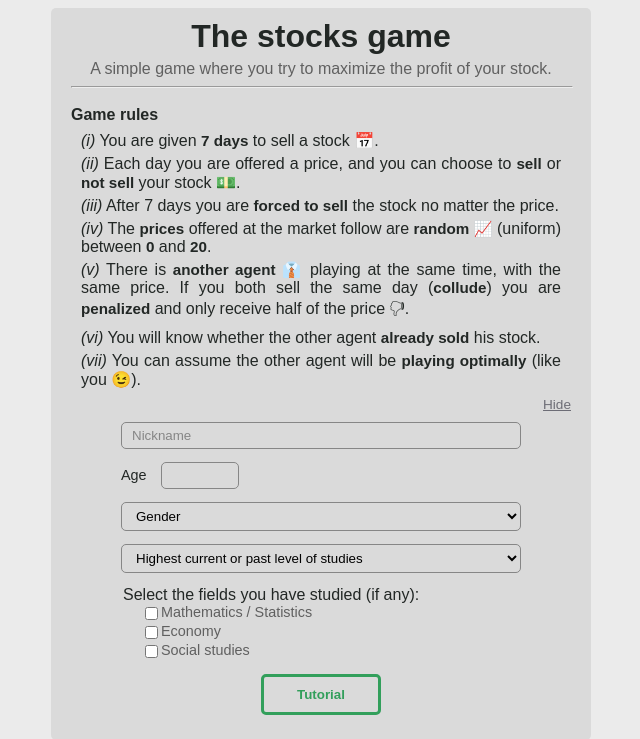
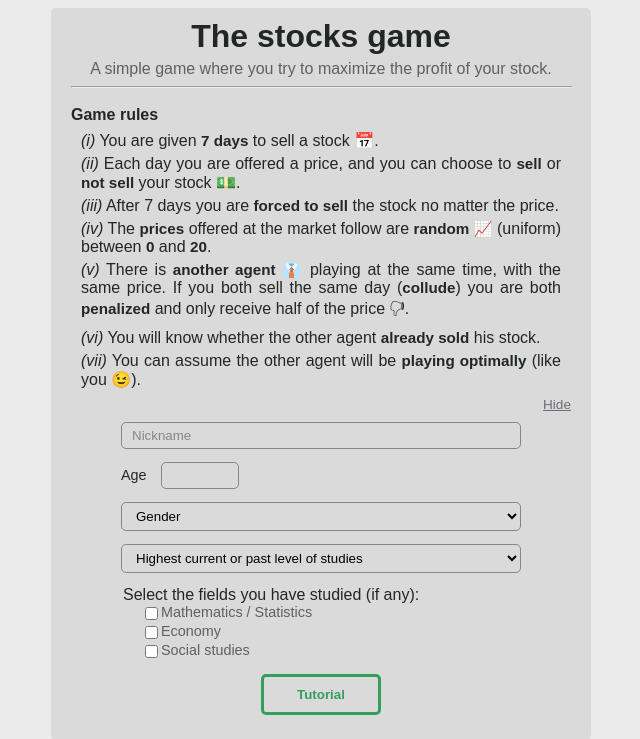
Before and after one commit to MartinAlejandreChaya/stocks-game-tfm, a Flask app: page / in a window 1280 px wide. Shown: the top 739 px of the page, without its empty margins (319-959 px from the left). Run offline with Flask 3, Linux system fonts and the light colour scheme.

Commit message:
Tutorial and rules correction

```diff
--- a/static/js/tutorial.js
+++ b/static/js/tutorial.js
@@ -32,7 +32,7 @@ TUTORIAL_DATA = [
             "day": 0,
             "other_selled": false
         },
-        "explanation": "Let's play again. Remember, if <i>Opponent sold?</i> is <b>No</b>, you should worry about not colluding (selling on the same day).",
+        "explanation": "Let's play again. Remember, if <i>Other agent sold?</i> is <b>No</b>, you should worry about not colluding (selling on the same day).",
         "action": "sell",
     },
     {
@@ -40,7 +40,7 @@ TUTORIAL_DATA = [
             "reward": 9.95,
             "penalization": true
         },
-        "explanation": "This time you colluded with your opponent. So the reward of <b>19.99</b> was divided by 2.",
+        "explanation": "This time you colluded with the other agent. So you both get penalized and receive a reward of <b>19.99</b> divided by 2",
         "action": "any"
     },
     {
@@ -95,7 +95,7 @@ TUTORIAL_DATA = [
                 "other_selled": true
         },
         "action": "dont sell",
-        "explanation": "You can notice, <i>Opponent sold?</i> is now <b>Yes</b>, meaning your opponent sold his stock in the previous day. You needn't worry about colluding with him anymore for the 2 days you have left.",
+        "explanation": "You can notice, <i>Other agent sold?</i> is now <b>Yes</b>, meaning the other agent sold his stock in the previous day. You needn't worry about colluding with him anymore for the 2 days you have left.",
     },
     {
         "state": {
--- a/templates/index.html
+++ b/templates/index.html
@@ -37,7 +37,7 @@
                         <li><i>(iv)</i> The <b>prices</b> offered at the market follow are <b>random 📈</b> (uniform)
                             between <b>0</b> and <b>20</b>.</li>
                         <li><i>(v)</i> There is <b>another agent 👔</b> playing at the same time, with the same price.
-                            If you both sell the same day (<b>collude</b>) you are <b>penalized</b> and only receive
+                            If you both sell the same day (<b>collude</b>) you are both <b>penalized</b> and only receive
                             half of the price 🖓.</li>
                         <li><i>(vi)</i> You will know whether the other agent <b>already sold</b> his stock.</li>
                         <li><i>(vii)</i> You can assume the other agent will be <b>playing optimally</b> (like you 😉).</li>
@@ -111,7 +111,7 @@
                     <button id="game-dont-sell-button">Don't sell</button>
                 </div>
                 <div id="game-outcome">
-                    <p>Your reward: <b id="game-outcome-reward">10</b><span id="game-outcome-penalization" style="display: none"> - Penalty for colluding with your opponent</span></p>
+                    <p>Your reward: <b id="game-outcome-reward">10</b><span id="game-outcome-penalization" style="display: none"> - Penalty for colluding with the other agent.</span></p>
                     <div id="game-player-progress">
                         <p>Games played: <b id="game-outcome-game-number">0</b> / <span id="total-games-required">10</span></p>
                         <div id="game-player-progress-filling-div" style="display: none"></div>
```
